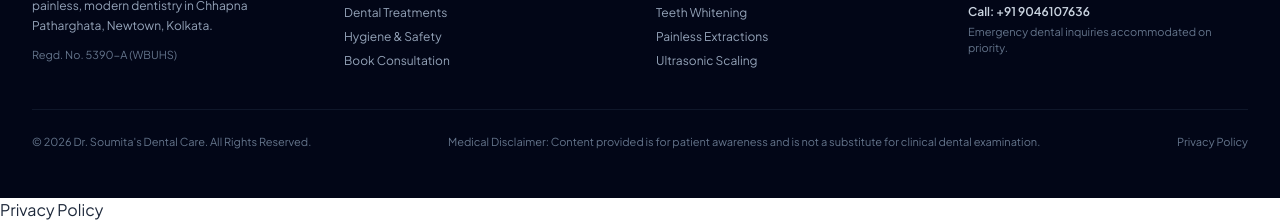
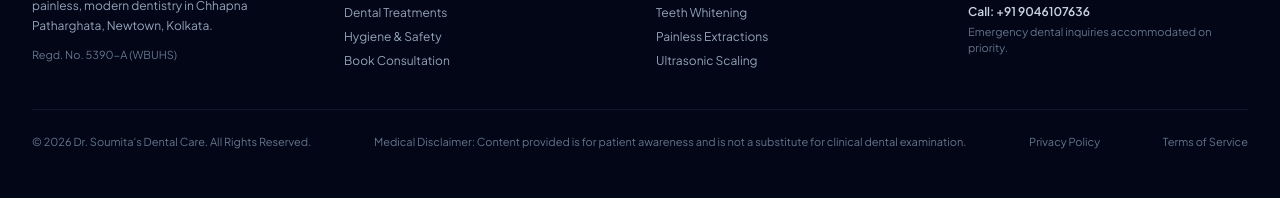
Before and after one commit to dentalcaredrsoumitapramanick-oss/dr-soumita-dental-care, a plain HTML site: page index.html in a window 1280 px wide. Shown: the part 6588-6810 px from the top of the page. After the commit the page ends 6786 px from the top, so only its background shows below. Drawn offline with nearby package versions, Linux system fonts and the light colour scheme.

Commit message:
Update index.html

```diff
--- a/index.html
+++ b/index.html
@@ -1100,6 +1100,7 @@
         <p>&copy; <span id="currentYear"></span> Dr. Soumita's Dental Care. All Rights Reserved.</p>
         <p>Medical Disclaimer: Content provided is for patient awareness and is not a substitute for clinical dental examination.</p>
         <p><a href="privacy.html">Privacy Policy</a></p>
+        <a href="terms.html">Terms of Service</a>
       </div>
     </div>
   </footer>
@@ -1355,6 +1356,5 @@
       if (e.target.id === 'confirmationModal') closeConfirmModal();
     });
   </script>
-  <p><a href="privacy.html">Privacy Policy</a></p>
-</body>
+  </body>
 </html>
```
